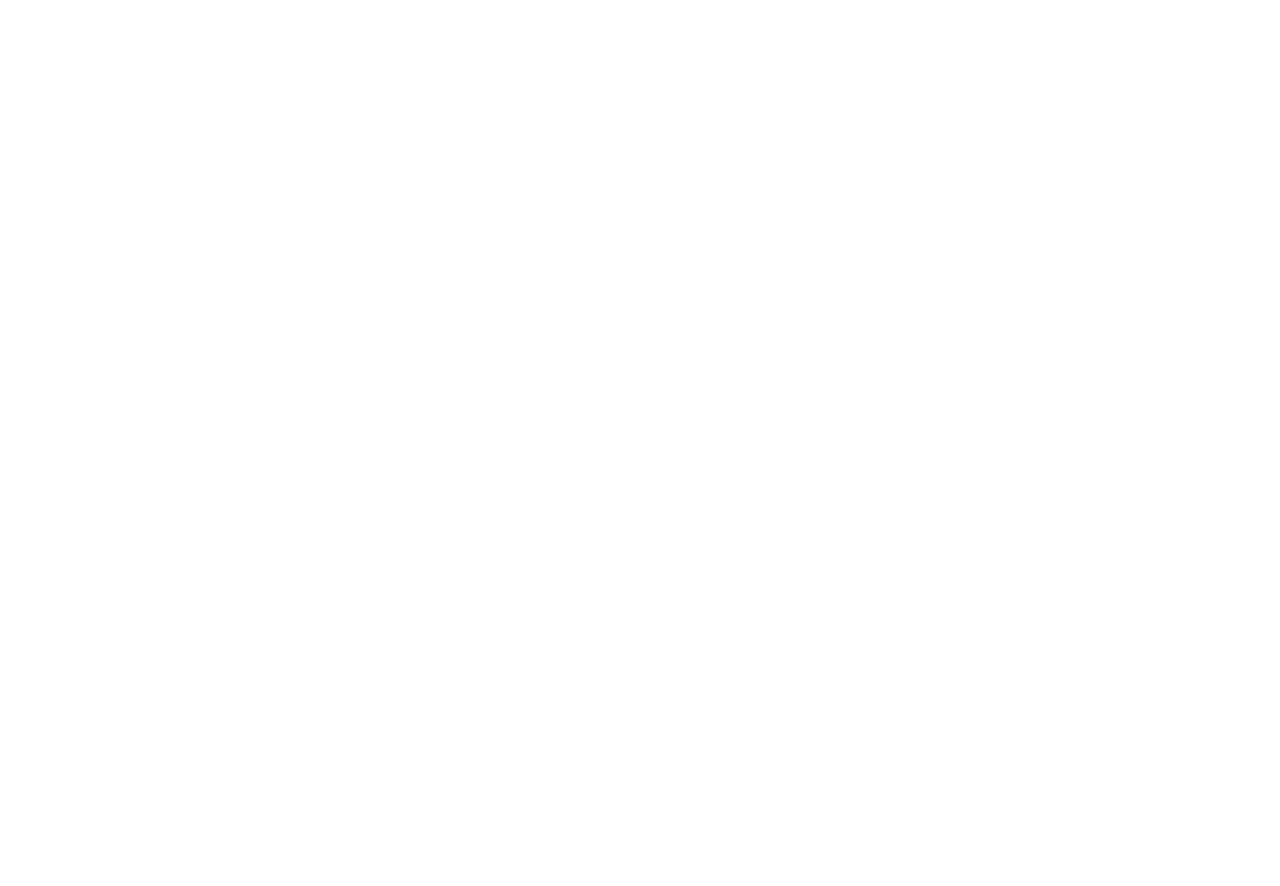
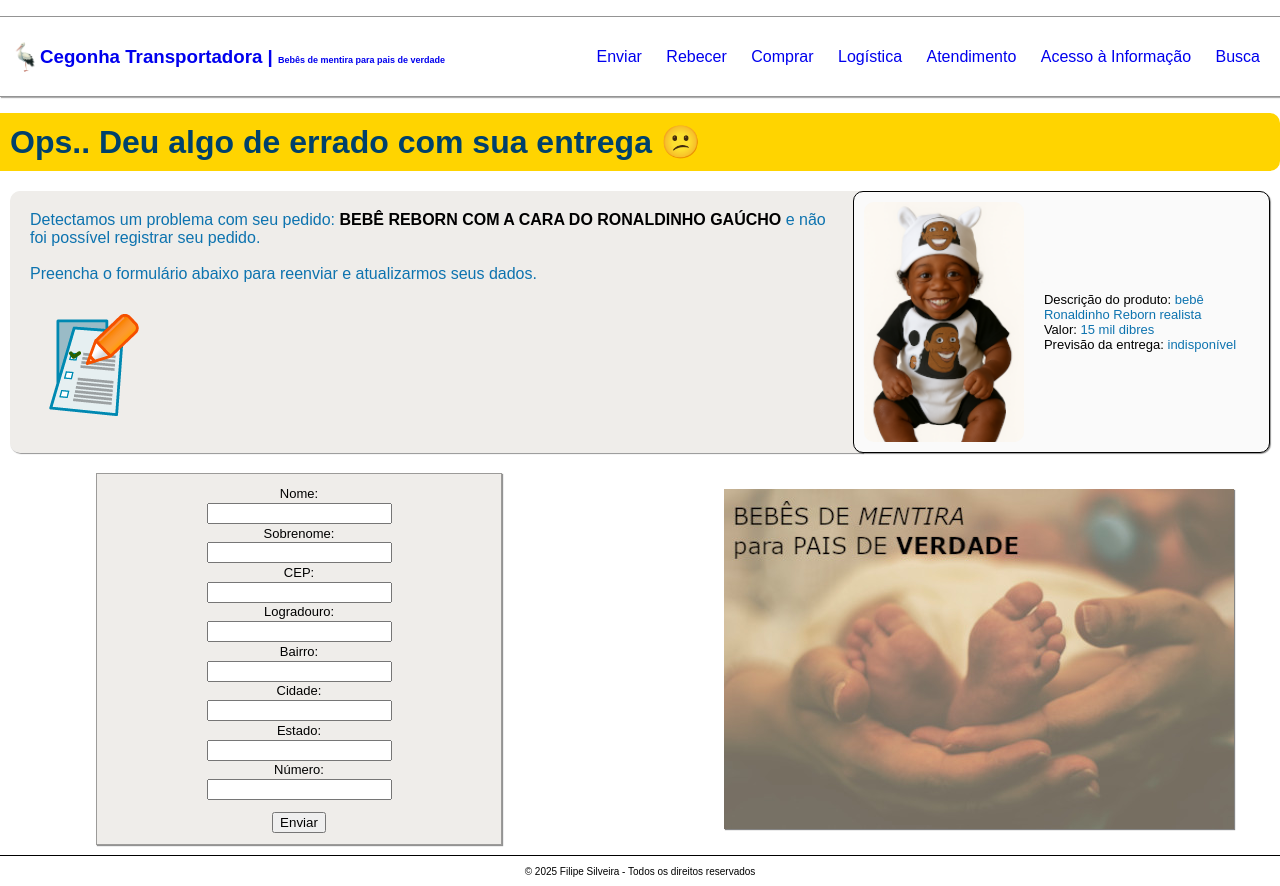
Before and after one commit to filipesilveira-dev/cegonha-transportadora, a plain HTML site: page index.html in a window 1280 px wide. Before the commit the page ends 800 px from the top, so only its background shows below. Drawn offline with Linux system fonts and the light colour scheme.

Commit message:
Estilização da página

```diff
--- a/index.html
+++ b/index.html
@@ -3,11 +3,65 @@
 <head>
     <meta charset="UTF-8">
     <meta name="viewport" content="width=device-width, initial-scale=1.0">
-    <title>Document</title>
+    <title>Cegonha Transportadora</title>
     <link rel="stylesheet" href="style.css">
+    <link rel="shortcut icon" href="imagens/Flying-Stork.png" type="image/x-icon">
 </head>
 <body>
+    <header>
+        <menu type="toolbar" id="menu">
+            <a href="index.html" id="logo">
+            <img src="imagens/White-Stork.png" alt="cegonha branca">
+            <h3>Cegonha Transportadora | <span style="font-size: xx-small; text-align: center;">Bebês de mentira para pais de verdade</span></h3>
+            </a>
+            <div id="menu2">
+                <a href="#">Enviar</a>
+                <a href="#">Rebecer</a>
+                <a href="#">Comprar</a>
+                <a href="#">Logística</a>
+                <a href="#">Atendimento</a>
+                <a href="#">Acesso à Informação</a>
+                <a href="#">Busca</a>
+            </div>
+        </menu>
+    </header>
+    <main>
+        <h1>Ops.. Deu algo de errado com sua entrega 😕</h1>
+        <div id="secao">
+            <p id="paragrafo">Detectamos um problema com seu pedido: <strong><span style="color: black;">BEBÊ REBORN COM A CARA DO RONALDINHO GAÚCHO</span></strong> e não foi possível registrar seu pedido. <br><br>Preencha o formulário abaixo para reenviar e atualizarmos seus dados. <br><br><img src="imagens/Umut-Pulat-Tulliana-2-Korganizer.128.png" alt="formulário" id="formulario"></p>
 
+            <div id="imagem">
+                <img src="imagens/Bebe-reborn-ronaldinho-red.png" alt="bebê reborn ronaldinho" id="bebe">
+                <p id="descricao"><span style="color: black;">Descrição do produto:</span> bebê Ronaldinho Reborn realista<br><span style="color: black;">Valor:</span> 15 mil dibres<br><span style="color: black;">Previsão da entrega:</span> indisponível</p>
+            </div>
+        </div>
+
+
+        <div id="form-container">
+            <form action="">
+                <label for="nome">Nome: </label>
+                <input type="text" name="nome" id="nome">
+                <label for="sobrenome">Sobrenome: </label>
+                <input type="text" name="sobrenome" id="sobrenome">
+                <label for="cep">CEP: </label>
+                <input type="number" name="cep" id="cep">
+                 <label for="logradouro">Logradouro: </label>
+                <input type="text" id="logradouro" name="logradouro" required>
+                <label for="bairro">Bairro: </label>
+                <input type="text" id="bairro" name="bairro" required>
+                <label for="cidade">Cidade: </label>
+                <input type="text" id="cidade" name="cidade" required>
+                <label for="estado">Estado: </label>
+                <input type="text" id="estado" name="estado" required>
+                <label for="numero">Número: </label>
+                <input type="text" id="numero" name="numero" required>
+                <button style="margin-top: 10px;">Enviar</button>
+            </form>
+            <img src="imagens/baby-feet-red.jpg" alt="baby feet" id="babyFeet"style="box-shadow: 1px 1px 1px rgba(0, 0, 0, 0.479);">
+        </div>
+    </main>
     <script src="script.js"></script>
+
 </body>
+<footer>&copy; 2025 Filipe Silveira - Todos os direitos reservados</footer>
 </html>
--- a/style.css
+++ b/style.css
@@ -1 +1,149 @@
 @charset "UTF-8";
+
+:root{
+    --amarelo: #FFD400; /*pra usar tem que ser "var(nome da cor)*/
+    --azul: #0D73AF;
+    --azul-escuro: #00416B;
+    --cinza: #EFEDEA;
+    --branco: #FAFAFA;
+}
+
+body{
+    margin: 0px;
+    font-family: Arial, Helvetica, sans-serif;
+
+}
+
+menu{
+    display: flex;
+    justify-content: space-between;
+    align-items: center;
+
+    padding-left: 0px;
+    border-bottom: 0.5px solid rgba(0, 0, 0, 0.418);
+    border-top: 0.5px solid rgba(0, 0, 0, 0.418);
+    box-shadow: 1px 1px 1px rgba(0, 0, 0, 0.315);
+}
+
+a{
+    text-decoration: none;
+    margin: 10px;
+}
+
+a>img{
+    height: 30px;
+    width: 30px;
+    align-self: center;
+}
+
+#logo{
+    display: flex;
+    justify-content: space-between;
+    align-self: center;
+
+}
+
+#menu2{
+    padding-right: 10px;
+}
+
+h1{
+    background-color: var(--amarelo);
+    color: var(--azul-escuro);
+
+    margin: 10px 0px;
+    padding: 10px;
+    border-radius: 0px 10px 10px 0px;
+}
+
+#secao{
+    display: flex;
+    justify-content: space-around;
+
+
+}
+
+p{
+    background-color: var(--cinza);
+    color: var(--azul);
+    font-size: medium;
+    margin: 10px;
+    margin-right: -10px;
+    padding: 20px;
+    border-radius: 10px 0px 0px 10px;
+}
+
+#paragrafo{
+    box-shadow: 1px 1px 1px rgba(0, 0, 0, 0.425);
+}
+
+#formulario{
+    text-align: center;
+    align-self: center;
+}
+
+#imagem{
+    background-color: var(--branco);
+    display: flex;
+    margin: 10px;
+    margin-left: 0px;
+    padding: 10px;
+    border: 0.5px solid black;
+    border-radius: 10px;
+    box-shadow: 1px 1px 1px rgba(0, 0, 0, 0.425);
+
+}
+
+#bebe{
+    border-radius: 10px;
+
+
+}
+
+#imagem>p{
+    background-color: var(--branco);
+    color: var(--azul);
+    font-size: small;
+    align-self: center;
+    margin-left: 10px;
+    margin-right: 0px;
+    padding: 10px;
+
+}
+
+#form-container{
+    display: flex;
+    justify-content: space-around;
+    align-items: center;
+}
+
+form{
+    background-color: var(--cinza);
+
+    display: flex;
+    flex-direction: column;
+    justify-content: space-evenly;
+    align-items: center;
+    width: 300px;
+    height: 350px;
+    font-size: small;
+    padding: 10px;
+    margin: 10px;
+    box-shadow: 1px 1px 1px rgba(0, 0, 0, 0.425);
+    width: 30%;
+    border: 0.5px solid rgba(0, 0, 0, 0.349);
+}
+
+#babyFeet{
+    position: relative;
+    left: 40px;
+}
+
+footer{
+    border-top: 1px solid black;
+    height: 30px;
+    display: flex;
+    justify-content: center;
+    align-items: center;
+    font-size: x-small;
+}
```
Also changed, not shown: imagens/Bebe-reborn-ronaldinho-red.png (added), imagens/Flying-Stork.png (added), imagens/Umut-Pulat-Tulliana-2-Korganizer.128.png (added), imagens/White-Stork.png (added), imagens/baby-feet-red.jpg (added), 2 other files.
